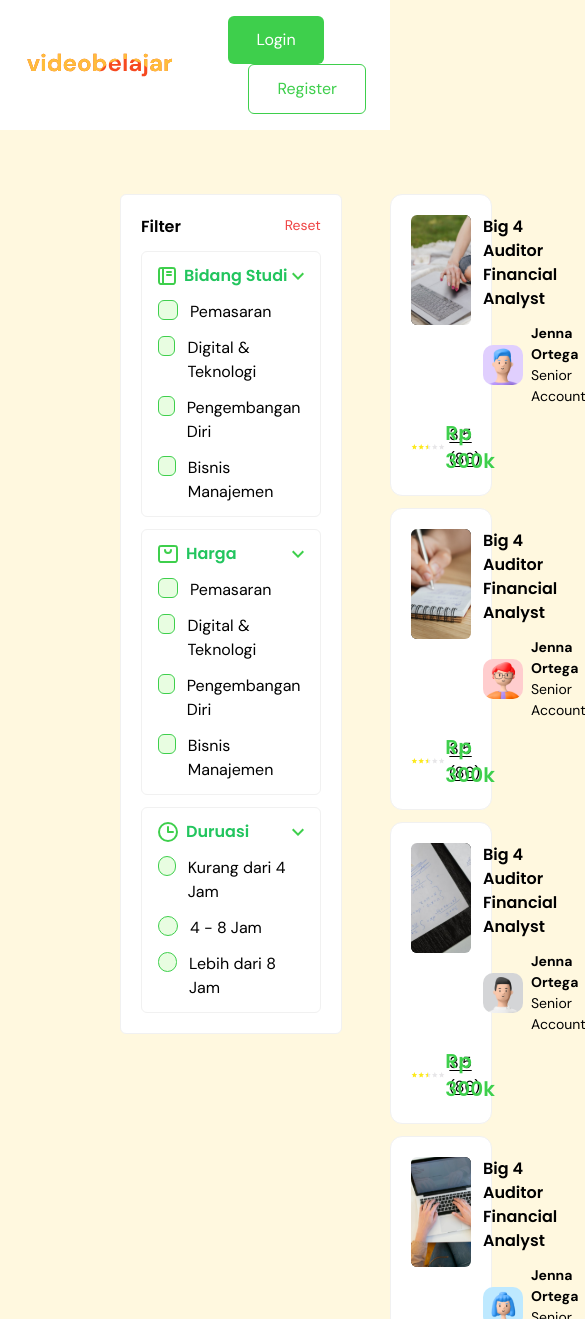
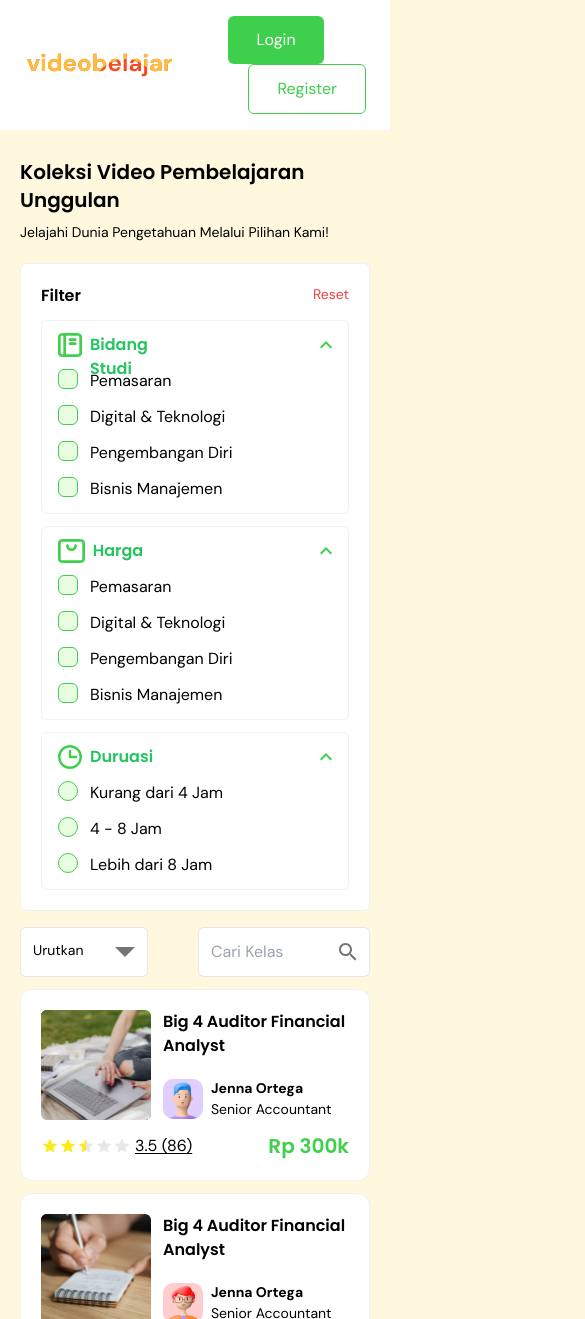
Before and after one commit to abelarmando/Course-Video-belajar-reactjs, a React (Vite) app: page /kategori in a window 390 px wide. Shown: the top 1319 px of the page, 585 px wide, since content can reach past the window. Built offline with nearby package versions, Linux system fonts and the light colour scheme; a web font is replaced by a local one.

Commit message:
menyelesaikan halaman kategori dan responsive

```diff
--- /dev/null
+++ b/src/Components/Fragments/Dropdown/DropdownHarga.jsx
@@ -0,0 +1,22 @@
+function DropdownHarga() {
+  return (
+    <ul className="absolute bg-white rounded-md border-[1px] border-[#F1F1F1] top-0 translate-y-14 w-40 md:right-0 translate-x-0 max-md:left-0">
+      <li className="border-b-[1px] border-[#F1F1F1] p-3 w-full">
+        Harga Rendah
+      </li>
+      <li className="border-b-[1px] border-[#F1F1F1] p-3 w-full">
+        Harga Tinggi
+      </li>
+      <li className="border-b-[1px] border-[#F1F1F1] p-3 w-full">A to Z</li>
+      <li className="border-b-[1px] border-[#F1F1F1] p-3 w-full">X to A</li>
+      <li className="border-b-[1px] border-[#F1F1F1] p-3 w-full">
+        Rating Tertingi
+      </li>
+      <li className="border-b-[1px] border-[#F1F1F1] p-3 w-full">
+        Rating Terendah
+      </li>
+    </ul>
+  );
+}
+
+export default DropdownHarga;
--- a/src/Components/Fragments/FilterKategori.jsx
+++ b/src/Components/Fragments/FilterKategori.jsx
@@ -19,7 +19,7 @@ function FilterKategori() {
   const [DropMenu3, setDropMenu3] = useState(false);
 
   return (
-    <div className="w-[400px] h-fit border-[1px] border-[#F1F1F1] p-5 rounded-md bg-white space-y-3">
+    <div className="w-[400px] h-fit border-[1px] border-[#F1F1F1] p-5 rounded-md bg-white space-y-3 max-md:w-full mb-4">
       <div className="flex justify-between ">
         <h3>Filter</h3>
         <p className="text-red-500">Reset</p>
@@ -33,13 +33,13 @@ function FilterKategori() {
           <img
             src="./images/Icon/Icon/Pagination/Bottom_Vector.svg"
             alt=""
-            className={DropMenu1 ? "hidden" : "block"}
+            className={DropMenu1 ? "block" : "hidden"}
             onClick={() => setDropMenu1(!DropMenu1)}
           />
           <img
             src="./images/Icon/Icon/Pagination/Up_Vector.svg"
             alt=""
-            className={DropMenu1 ? "block" : "hidden"}
+            className={DropMenu1 ? "hidden" : "block"}
             onClick={() => setDropMenu1(!DropMenu1)}
           />
         </div>
@@ -64,13 +64,13 @@ function FilterKategori() {
           <img
             src="./images/Icon/Icon/Pagination/Bottom_Vector.svg"
             alt=""
-            className={DropMenu2 ? "hidden" : "block"}
+            className={DropMenu2 ? "block" : "hidden"}
             onClick={() => setDropMenu2(!DropMenu2)}
           />
           <img
             src="./images/Icon/Icon/Pagination/Up_Vector.svg"
             alt=""
-            className={DropMenu2 ? "block" : "hidden"}
+            className={DropMenu2 ? "hidden" : "block"}
             onClick={() => setDropMenu2(!DropMenu2)}
           />
         </div>
@@ -95,13 +95,13 @@ function FilterKategori() {
           <img
             src="./images/Icon/Icon/Pagination/Bottom_Vector.svg"
             alt=""
-            className={DropMenu3 ? "hidden" : "block"}
+            className={DropMenu3 ? "block" : "hidden"}
             onClick={() => setDropMenu3(!DropMenu3)}
           />
           <img
             src="./images/Icon/Icon/Pagination/Up_Vector.svg"
             alt=""
-            className={DropMenu3 ? "block" : "hidden"}
+            className={DropMenu3 ? "hidden" : "block"}
             onClick={() => setDropMenu3(!DropMenu3)}
           />
         </div>
--- /dev/null
+++ b/src/Components/Fragments/FilterKelas.jsx
@@ -0,0 +1,33 @@
+import { useState } from "react";
+import DropdownHarga from "./Dropdown/DropdownHarga";
+
+function FilterKelas() {
+  const [DropMenu, setDropMenu] = useState(false);
+  return (
+    <div className="w-full flex justify-end ">
+      <div className="flex gap-3 max-md:w-full max-md:justify-between">
+        <div className="flex justify-between p-3 bg-white rounded-md border-[#3A35411F] border-[1px] w-32 relative">
+          <p>Urutkan</p>
+          <img
+            src="./images/Icon/Icon/Pagination/Bold_Bottom_Vector.svg"
+            alt="Arrow"
+            onClick={() => setDropMenu(!DropMenu)}
+            className="max-md:w-5"
+          />
+          {DropMenu && <DropdownHarga />}
+        </div>
+
+        <div className="flex justify-between p-3 bg-white rounded-md border-[#3A35411F] border-[1px] items-center">
+          <input
+            type="text"
+            className="outline-none w-32"
+            placeholder="Cari Kelas"
+          />
+          <img src="./images/Icon/Icon/Search.svg" alt="" />
+        </div>
+      </div>
+    </div>
+  );
+}
+
+export default FilterKelas;
--- a/src/Components/Fragments/Pagecard.jsx
+++ b/src/Components/Fragments/Pagecard.jsx
@@ -2,6 +2,7 @@ import Pagination from "./Pagination";
 import Products from "../Data/Data";
 import { useState } from "react";
 import CardProduct from "../Fragments/CardProduct";
+import FilterKelas from "./FilterKelas";
 
 function Pagecard() {
   const [CurrentPage, setCurrentPage] = useState(1);
@@ -12,6 +13,7 @@ function Pagecard() {
   const currentPosts = Products.slice(indexOfFirstPost, indexOfLastPost);
   return (
     <div className="space-y-3 w-full">
+      <FilterKelas />
       <div className="grid gap-3 w-full grid-cols-2 max-md:grid-cols-1">
         {currentPosts.map((product) => (
           <CardProduct id={product.id}>
--- a/src/Components/Layouts/KategoriLayouts.jsx
+++ b/src/Components/Layouts/KategoriLayouts.jsx
@@ -3,7 +3,7 @@ import Pagecard from "../Fragments/Pagecard";
 
 function KategoriLayouts() {
   return (
-    <div className="flex gap-12">
+    <div className="md:flex gap-12 w-full">
       <FilterKategori />
       <Pagecard />
     </div>
--- a/src/pages/kategori.jsx
+++ b/src/pages/kategori.jsx
@@ -9,7 +9,13 @@ function Kategori() {
       <Navbar text="Kategori ">
         <Navbarlogin />
       </Navbar>
-      <div className="py-16 px-[120px] ">
+      <div className="py-16 px-[120px] max-md:px-5 max-md:py-7">
+        <div className="mb-5 space-y-2">
+          <h1 className="text-3xl max-md:text-xl">
+            Koleksi Video Pembelajaran Unggulan
+          </h1>
+          <p>Jelajahi Dunia Pengetahuan Melalui Pilihan Kami!</p>
+        </div>
         <KategoriLayouts />
       </div>
       <Footer />
```
Also changed, not shown: public/images/Icon/Icon/Pagination/Bold_Bottom_Vector.svg (added), public/images/Icon/Icon/Search.svg (added).
